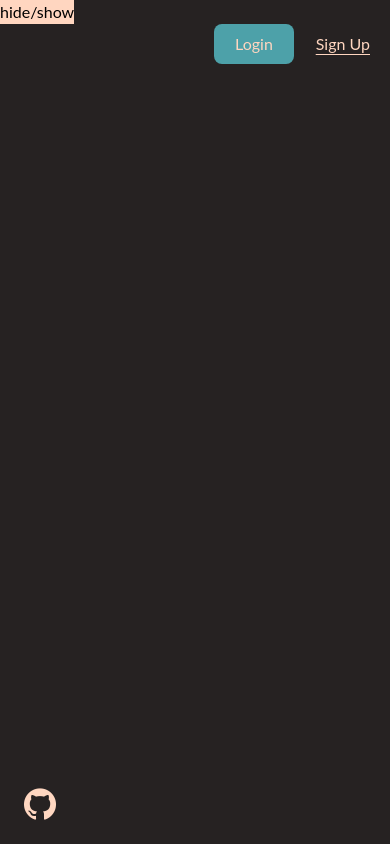
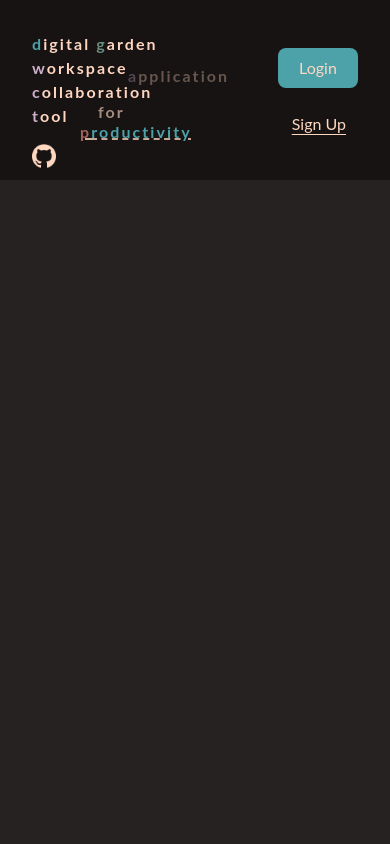
Before and after one commit to TheRoyalTea/Digital-Garden-Workspace-Collaboration-Tool-Application-For-Productivity, a React (Vite) app: page / in a window 390 px wide. Built offline with nearby package versions, Linux system fonts and the light colour scheme.

Commit message:
Add header for mobile
to reformat

```diff
--- a/src/pages/LandingPage.tsx
+++ b/src/pages/LandingPage.tsx
@@ -6,29 +6,49 @@ type Props = {
   setRegisterRequest: (registerRequest: boolean) => void;
 };
 
-const LandingPage = ({ setIsLoggedIn, setLoginRequest, setRegisterRequest }: Props) => {
+const LandingPage = ({
+  setIsLoggedIn,
+  setLoginRequest,
+  setRegisterRequest,
+}: Props) => {
   return (
     <div className="bg-dark-jet h-screen w-full">
-      <button className="button-blue absolute right-24 top-6" onClick={() => setLoginRequest(true)}>Login</button>
-      <button className="absolute text-cream underline underline-offset-4 top-8 right-5" onClick={() => setRegisterRequest(true)}>Sign Up</button>
-      <button className="xs-min:hidden bg-cream">hide/show</button>
-      <div className="bg-[#171313] flex flex-col items-center h-screen w-4/12 xs:hidden">
-        <h1 className="text-cream font-bold text-4xl sm:text-base md:text-2xl lg:text-3xl tracking-[0.13em] leading-normal mt-32">
+      <button
+        className="button-blue absolute right-24 top-6 xs:right-8 xs:top-12"
+        onClick={() => setLoginRequest(true)}
+      >
+        Login
+      </button>
+      <button
+        className="absolute text-cream underline underline-offset-4 top-8 right-5 xs:right-[44px] xs:top-28"
+        onClick={() => setRegisterRequest(true)}
+      >
+        Sign Up
+      </button>
+      <div className="bg-[#171313] flex flex-col items-center h-screen w-4/12 xs:h-[180px] xs:w-screen xs:items-start">
+        <h1 className="text-cream font-bold text-4xl sm:text-base md:text-2xl lg:text-3xl tracking-[0.13em] leading-normal mt-32 xs:mt-8 xs:ml-8">
           <span className="text-blue">d</span>igital&nbsp;
           <span className="text-green">g</span>arden<br></br>
           <span className="text-pink">w</span>orkspace<br></br>
           <span className="text-pink">c</span>ollaboration<br></br>
           <span className="text-pink">t</span>ool<br></br>
-          <span className="text-pink">a</span>pplication<br></br>
-          &nbsp;&nbsp;&nbsp;for<br></br>
-          <span className="text-red">p</span>
-          <span className="text-blue">roductivity</span>
+          <div className="xs:brightness-[40%] xs:absolute xs:left-32 xs:top-16">
+            <span className="text-pink">a</span>pplication<br></br>
+          </div>
+          <div className="xs:brightness-[65%] xs:absolute xs:left-20 xs:top-[100px]">
+          &nbsp;&nbsp;&nbsp;for
+          </div>
+
+          <div className=" xs:absolute xs:left-20 xs:top-[120px] xs:underline xs:decoration-dashed xs:decoration-cream">
+            <span className="text-red">p</span>
+            <span className="text-blue">roductivity</span>
+          </div>
         </h1>
       </div>
       <a href="https://github.com/TheRoyalTea/Digital-Garden-Workspace-Collaboration-Tool-Application-For-Productivity">
         <img
           src={GitHubLogo}
-          className="absolute h-12 w-12 bottom-6 left-6 md:h-8 md:w-8 xs-min:hidden"
+          className="absolute h-12 w-12 bottom-6 left-6 md:h-8 md:w-8 xs:top-36 xs:left-8 xs:w-6 xs:h-6"
         ></img>
       </a>
     </div>
```
